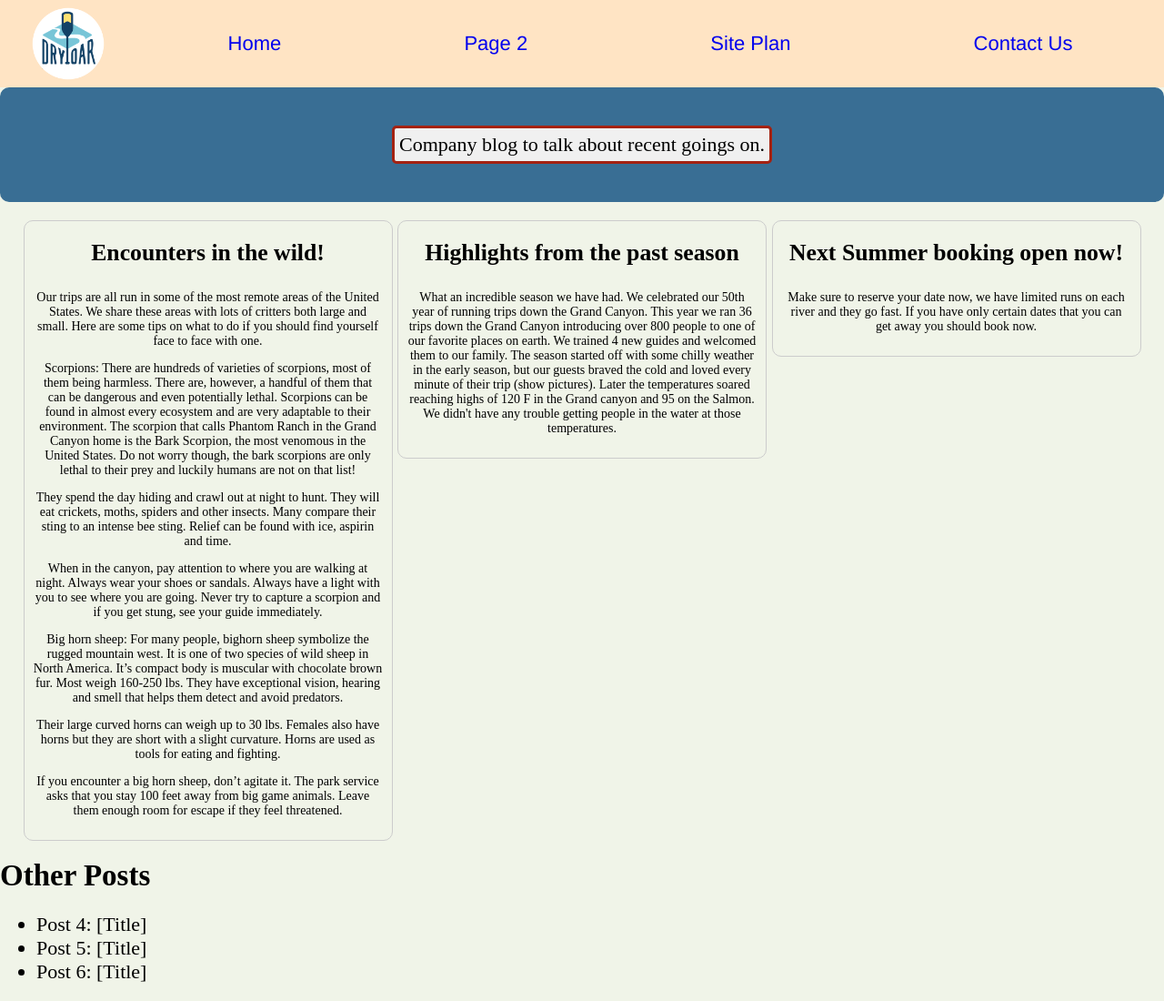
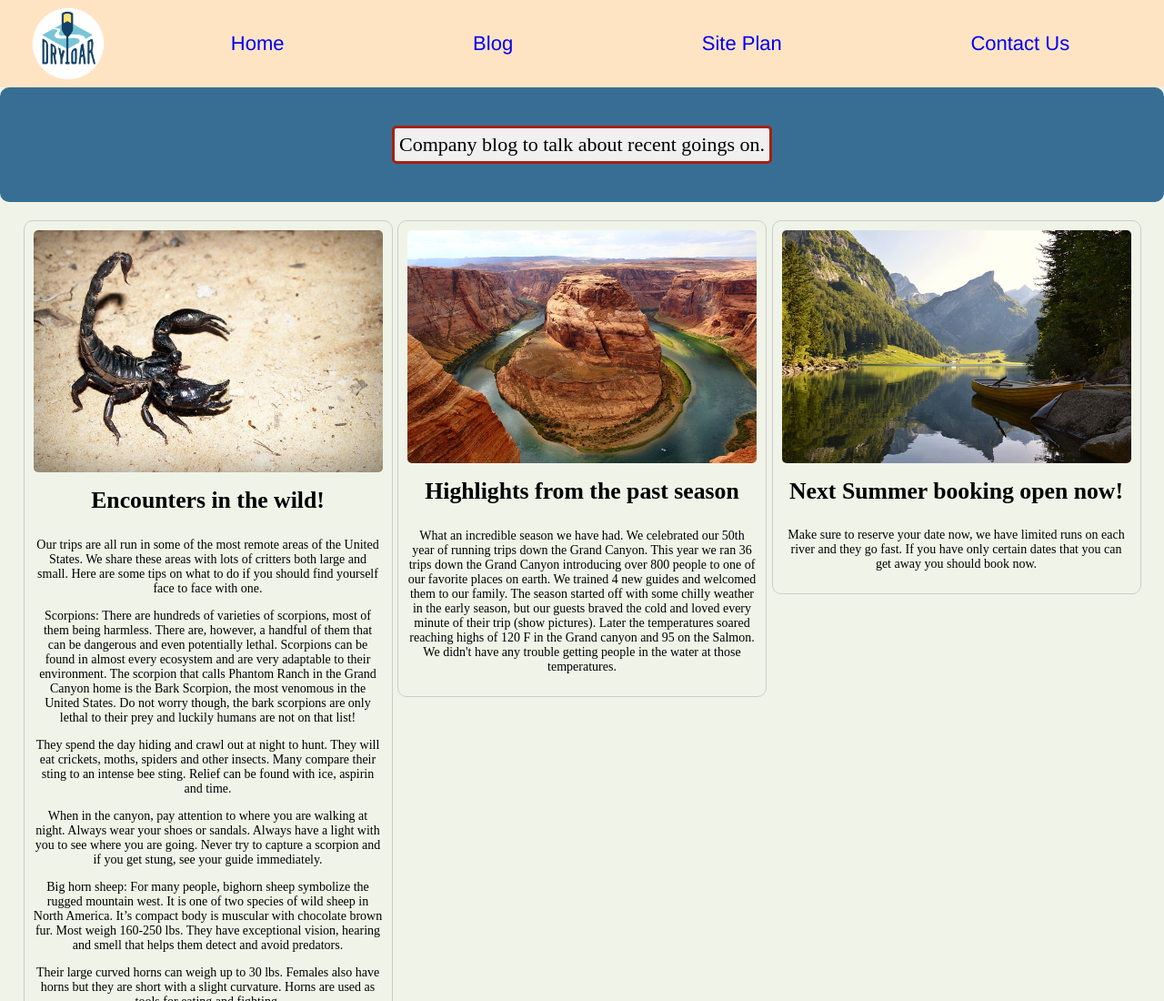
Before and after one commit to AlorLuka/wdd130, a plain HTML site: page wwr/blog.html in a window 1280 px wide. Shown: the top 1100 px of the page at 91% size. Drawn offline with Linux system fonts and the light colour scheme.

Commit message:
Added images

```diff
--- a/wwr/blog.html
+++ b/wwr/blog.html
@@ -15,7 +15,7 @@
             </a>
             <nav>
                 <a href="index.html">Home</a>
-                <a href="#">Page 2</a>
+                <a href="blog.html">Blog</a>
                 <a href="site-plan-rafting.html">Site Plan</a>
                 <a href="contactus.html">Contact Us</a>
             </nav>
@@ -27,6 +27,9 @@
     <section class="blog-section">
 
         <div class="blog-box">
+            <div class="blog-image">
+                <img src="images/scorpion-931561_640.jpg" alt="Scorpion">
+            </div>
             <h3 class="blog-title">Encounters in the wild!</h3>
             <p class="blog-description">Our trips are all run in some of the most remote areas of the United States. We share these areas with lots of critters both large and small. Here are some tips on what to do if you should find yourself face to face with one.</p>
 
@@ -39,11 +42,16 @@
 
         </div>
         <div class="blog-box">
+            <div class="blog-image">
+                <img src="images/horseshoe-bend-1908283_640.jpg" alt="Grand canynon">
+            </div>
             <h3 class="blog-title">Highlights from the past season</h3>
             <p class="blog-description">What an incredible season we have had. We celebrated our 50th year of running trips down the Grand Canyon. This year we ran 36 trips down the Grand Canyon introducing over 800 people to one of our favorite places on earth. We trained 4 new guides and welcomed them to our family. The season started off with some chilly weather in the early season, but our guests braved the cold and loved every minute of their trip (show pictures). Later the temperatures soared reaching highs of 120 F in the Grand canyon and 95 on the Salmon. We didn't have any trouble getting people in the water at those temperatures.</p>
         </div>
         <div class="blog-box">
-
+            <div class="blog-image">
+                <img src="images/water-3161063_640.jpg" alt="River">
+            </div>
             <h3 class="blog-title">Next Summer booking open now!</h3>
             <p class="blog-description">Make sure to reserve your date now, we have limited runs on each river and they go fast. If you have only certain dates that you can get away you should book now.</p>
         </div>
```
Also changed, not shown: wwr/images/horseshoe-bend-1908283_640.jpg (added), wwr/images/scorpion-931561_640.jpg (added), wwr/images/water-3161063_640.jpg (added).
